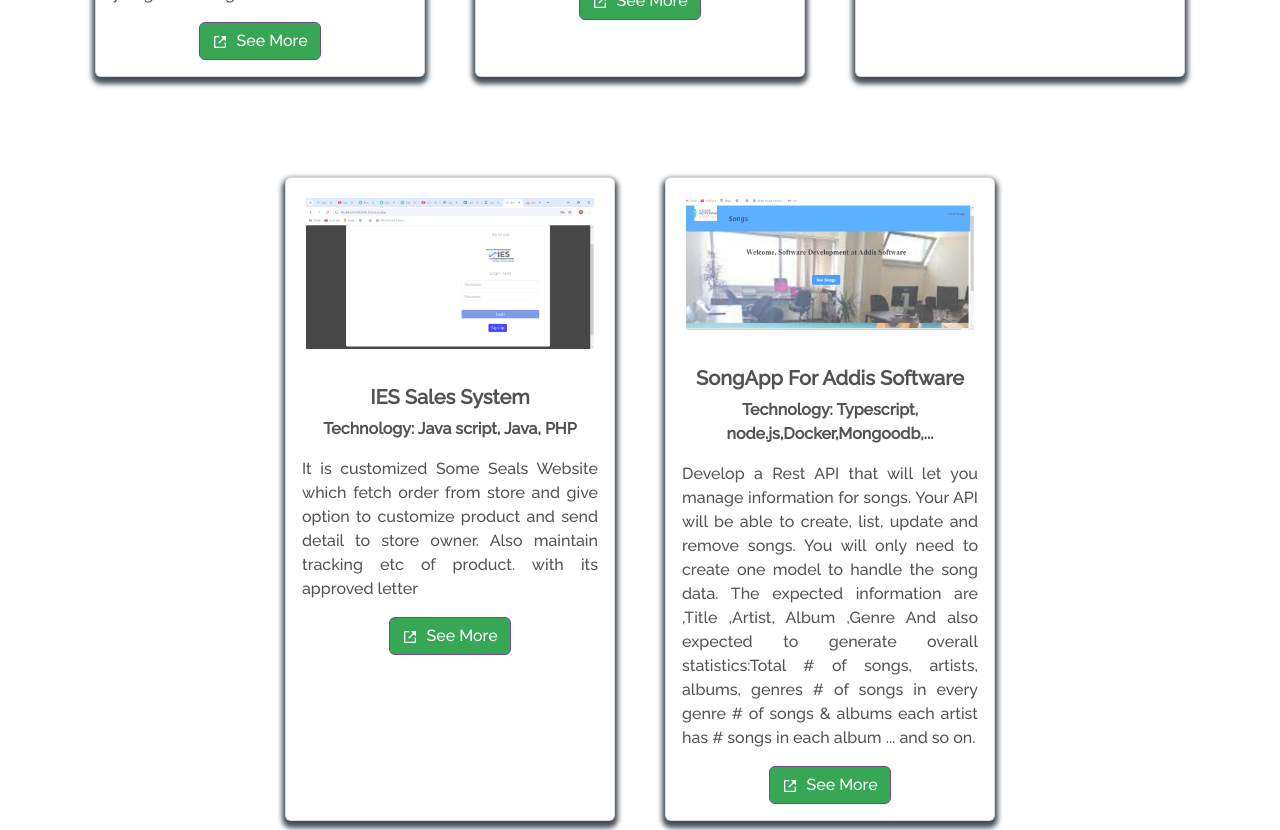
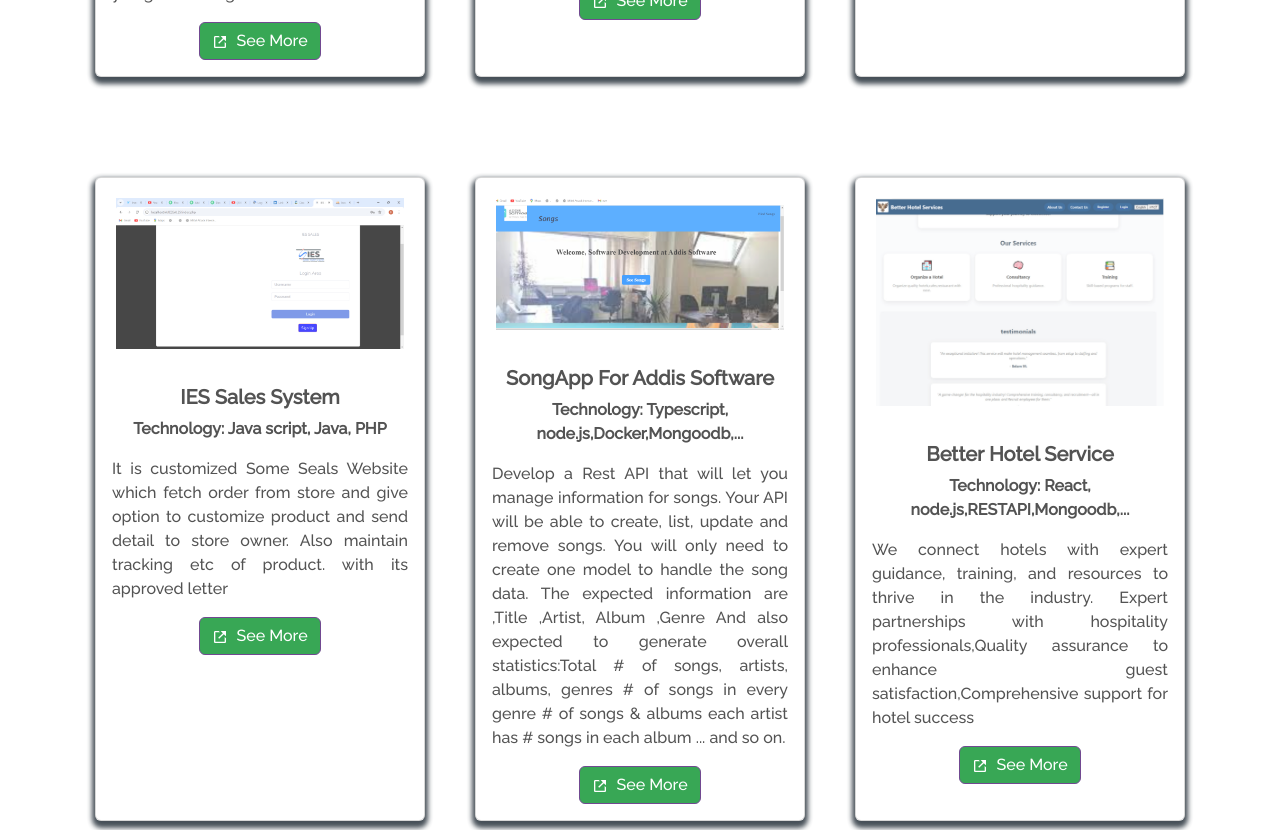
Before and after one commit to DesuSefiw/Portfolio, a React (Create React App) app: page /project in a window 1280 px wide. Shown: the part 1040-1870 px from the top of the page. Built offline with nearby package versions, Linux system fonts and the light colour scheme.

Commit message:
Update Constants.js

```diff
--- a/src/Constants.js
+++ b/src/Constants.js
@@ -3,6 +3,7 @@
 import COSMOS from "./Assets/Projects/cosmos.png";
 import TRAVELWELL from "./Assets/Projects/travelwell.png";
 import SONAPP from "./Assets/Projects/sonApp.png";
+import HOTEL from "./Assets/Projects/hotel.jpg";
 
 
 export const PROJECTS = [
@@ -46,7 +47,13 @@
     description: "Develop a Rest API that will let you manage information for songs. Your API will be able to create, list, update and remove songs. You will only need to create one model to handle the song data. The expected information are ,Title ,Artist, Album ,Genre And  also expected to generate overall statistics:Total # of songs, artists, albums, genres # of songs in every genre # of songs & albums each artist has # songs in each album ... and so on.",
     url: "https://mern-stack-to-addissoftware.vercel.app/",
   },
-
+   {
+    image: HOTEL,
+    name: "Better Hotel Service",
+    technologyUsed: " React, node.js,RESTAPI,Mongoodb,...",
+    description: "We connect hotels with expert guidance, training, and resources to thrive in the industry. Expert partnerships with hospitality professionals,Quality assurance to enhance guest satisfaction,Comprehensive support for hotel success",
+    url: "https://better-hotel-service.vercel.app/",
+  },
 ];
 
 export const SKILLS = [
```
